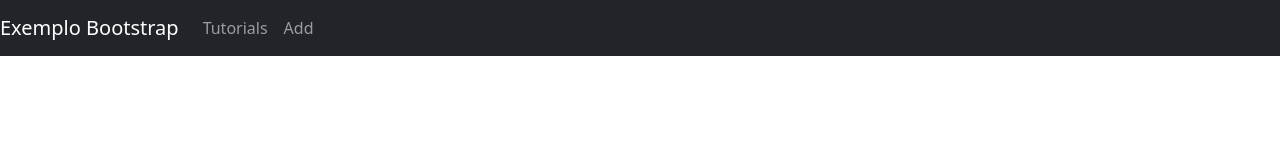
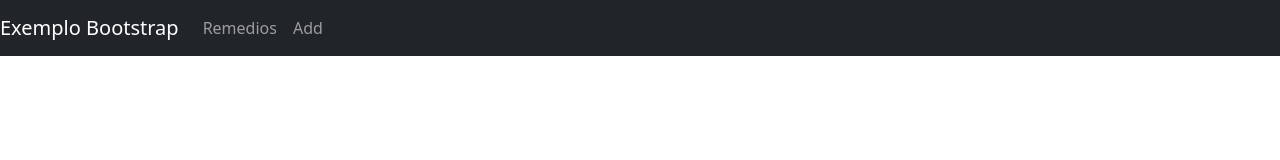
Before and after one commit to philipe02/crudHub, a React (Create React App) app: page / in a window 1280 px wide. Shown: the top 160 px of the page. Built offline with nearby package versions, Linux system fonts and the light colour scheme.

Commit message:
compenentes renomeados

```diff
--- a/src/App.js
+++ b/src/App.js
@@ -1,23 +1,22 @@
 import "./App.css";
 import React from "react";
-import TodoList from "./ToDoList";
 import { Switch, Route, Link } from "react-router-dom";
 import "bootstrap/dist/css/bootstrap.min.css";
-import AddTutorial from "./components/AddTutorial";
-import Tutorial from "./components/Tutorial";
-import TutorialsList from "./components/TutorialsList";
+import AddRemedio from "./components/AddRemedio";
+import Remedio from "./components/Remedio";
+import RemedioList from "./components/RemedioList";
 
 function App() {
     return (
         <div>
             <nav className="navbar navbar-expand navbar-dark bg-dark">
-                <a href="/tutorials" className="navbar-brand">
+                <a href="/Remedios" className="navbar-brand">
                     Exemplo Bootstrap
                 </a>
                 <div className="navbar-nav mr-auto">
                     <li className="nav-item">
-                        <Link to={"/tutorials"} className="nav-link">
-                            Tutorials
+                        <Link to={"/Remedios"} className="nav-link">
+                            Remedios
                         </Link>
                     </li>
                     <li className="nav-item">
@@ -31,11 +30,11 @@ function App() {
                 <Switch>
                     <Route
                         exact
-                        path={["/", "/tutorials"]}
-                        component={TutorialsList}
+                        path={["/", "/Remedios"]}
+                        component={RemedioList}
                     />
-                    <Route exact path="/add" component={AddTutorial} />
-                    <Route path="/tutorials/:id" component={Tutorial} />
+                    <Route exact path="/add" component={AddRemedio} />
+                    <Route path="/Remedios/:id" component={Remedio} />
                 </Switch>
             </div>
         </div>
```
Also changed, not shown: src/components/AddRemedio.js (renamed from src/components/AddTutorial.js), src/components/Remedio.js (renamed from src/components/Tutorial.js), src/components/RemedioList.js (renamed from src/components/TutorialsList.js), src/services/RemedioDataService.js (added), src/services/TutorialDataService.js (deleted).
